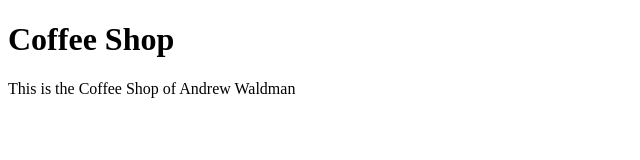
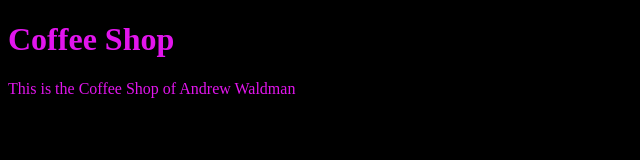
Before and after one commit to awald20/awald20.github.io, a plain HTML site: page unit_1/index.html in a window 1280 px wide. Shown: the whole page, without its empty margins (0-640 px from the left). Drawn offline with Linux system fonts and the light colour scheme.

```diff
--- a/unit_1/css/style.css
+++ b/unit_1/css/style.css
@@ -1,7 +1,8 @@
+
 body {
-    background-color: 000000;
+    background-color: #000000;
 }
 
 h1, p {
-    color: e215ed;
+    color: #e215ed;
 }
```
Also changed, not shown: unit_1/index.html (+2 -0 lines), 4 other files.
